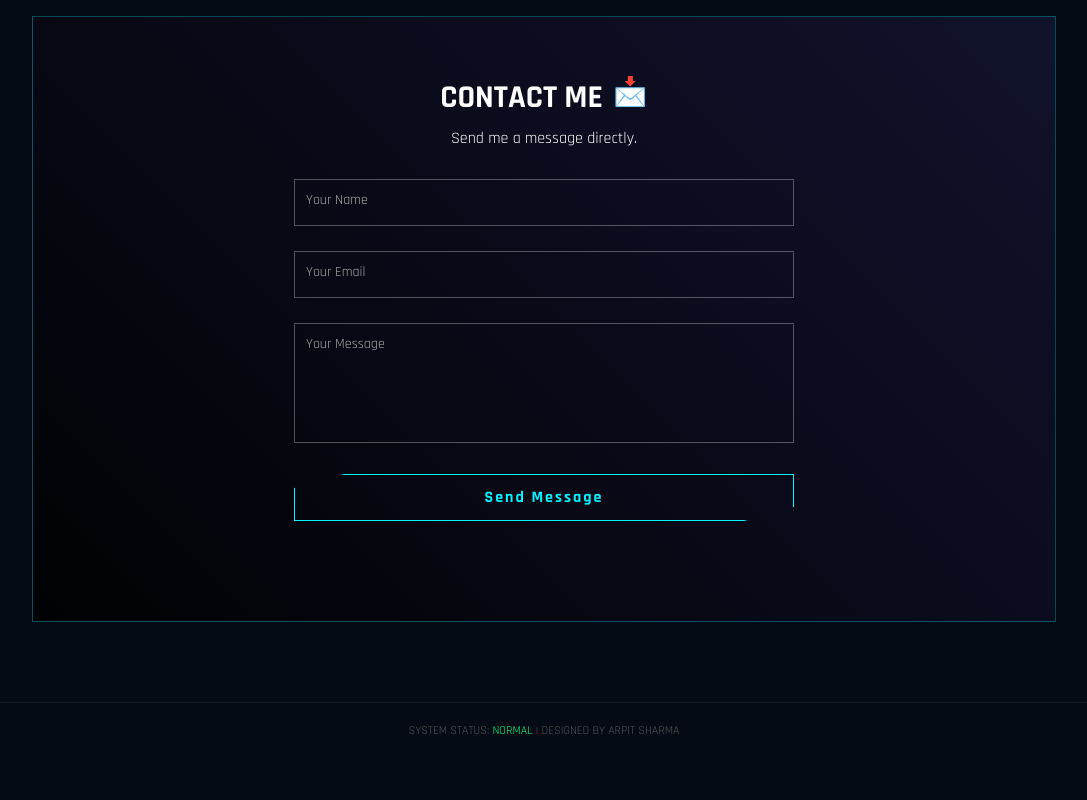
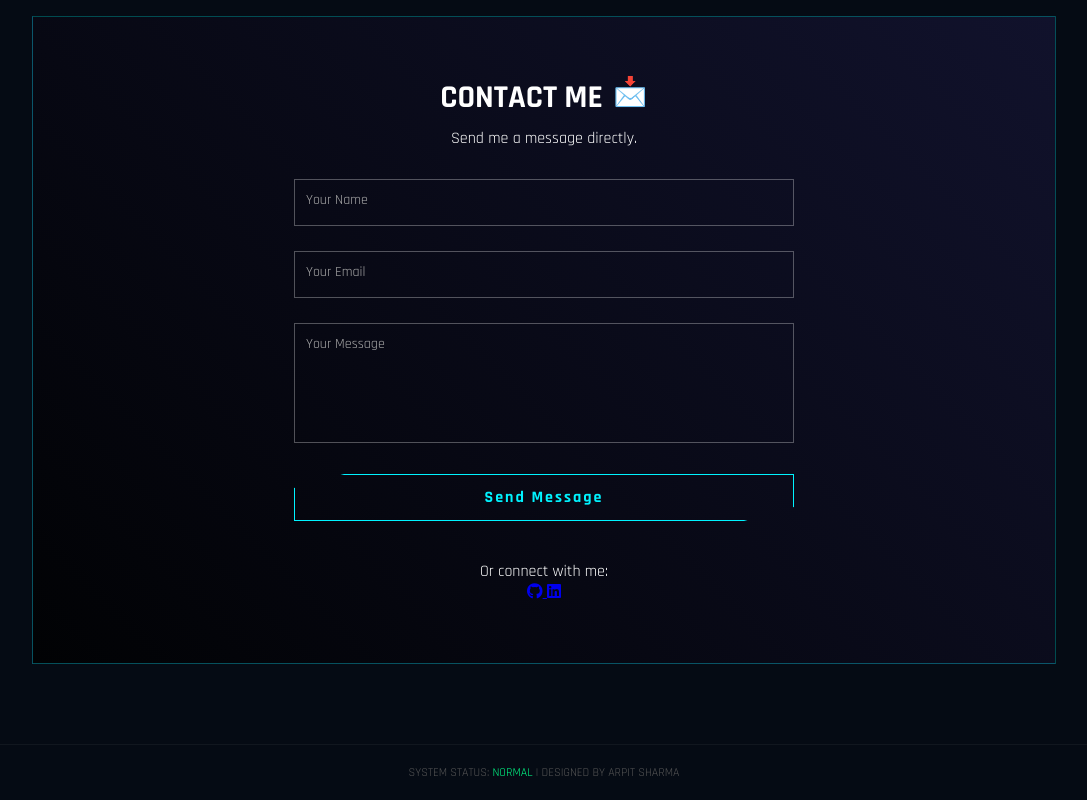
Before and after one commit to ArpitSharma5691/Portfolio, a plain HTML site: page index.html in a window 1280 px wide. Shown: the part 4202-5002 px from the top of the page, without its empty margins (96-1183 px from the left). Before the commit the page ends 4960 px from the top, so only its background shows below. Drawn offline with nearby package versions, Linux system fonts and the light colour scheme.

Commit message:
Add social links section to index.html
Added social links for GitHub and LinkedIn.

```diff
--- a/index.html
+++ b/index.html
@@ -534,12 +534,28 @@ CONTACT ME <span class="contact-emoji">📩</span>
 
 </form>
 
-</form>
+<!-- 🔥 SOCIAL LINKS ADDED -->
+<div class="social-connect">
+
+<p class="connect-text">Or connect with me:</p>
+
+<div class="social-icons">
+
+<a href="https://github.com/ArpitSharma5691" target="_blank">
+<i class="fa-brands fa-github"></i>
+</a>
+
+<a href="https://www.linkedin.com/in/arpit2005/" target="_blank">
+<i class="fa-brands fa-linkedin"></i>
+</a>
+
+</div>
+
+</div>
 
 </div>
 
 </section>
-
 
 
 <!-- FOOTER -->
```
